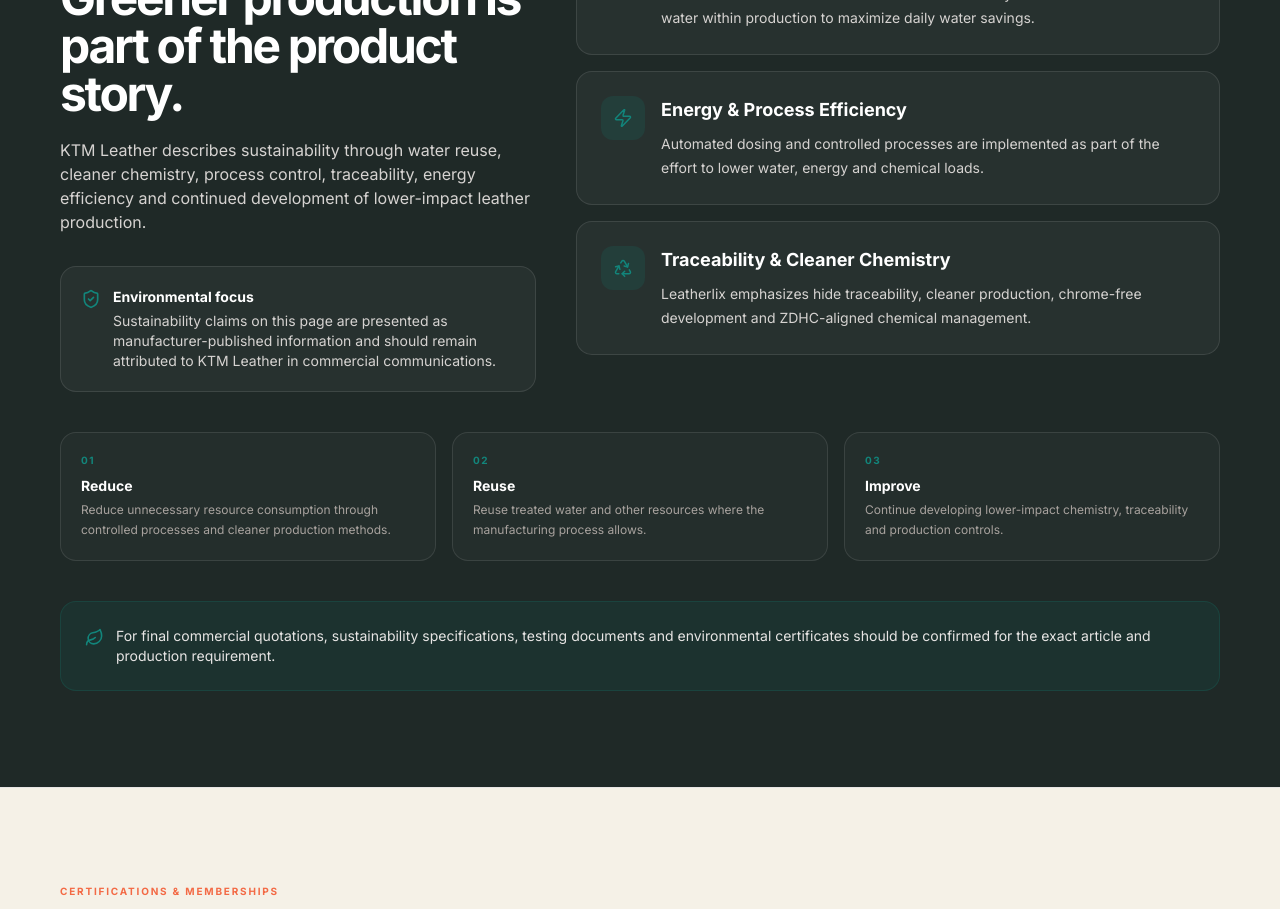
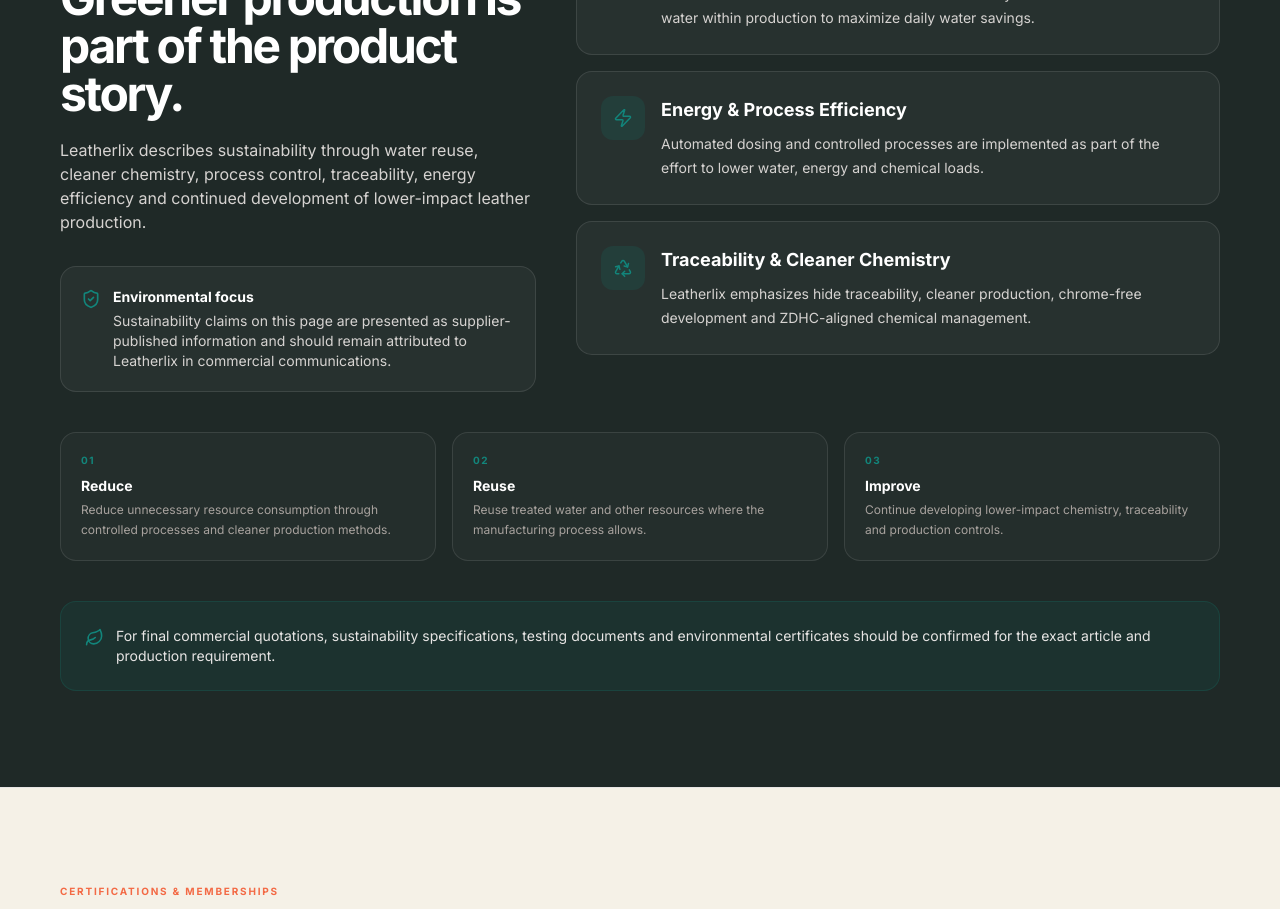
Before and after one commit to Sameer-tech-web/Https-leatherlix-frontend, a React (Vite) app: page / in a window 1280 px wide. Shown: the part 6760-7669 px from the top of the page. Built offline with nearby package versions, Linux system fonts and the light colour scheme.

Commit message:
Update SustainabilitySection.jsx

```diff
--- a/src/components/SustainabilitySection.jsx
+++ b/src/components/SustainabilitySection.jsx
@@ -6,7 +6,7 @@
   Zap,
 } from 'lucide-react';
 
-import { sustainability } from '../data/siteData';
+import { brand, sustainability } from '../data/siteData';
 
 const sustainabilityIcons = [
   Droplets,
@@ -48,7 +48,7 @@
 
             {/* Description */}
             <p className="mt-5 max-w-xl text-sm leading-7 text-stone-300 sm:text-base">
-              KTM Leather describes sustainability through water reuse,
+              {brand?.name || 'Leatherlix'} describes sustainability through water reuse,
               cleaner chemistry, process control, traceability, energy
               efficiency and continued development of lower-impact leather
               production.
@@ -70,8 +70,8 @@
 
                   <p className="mt-1 text-xs leading-5 text-stone-300 sm:text-sm">
                     Sustainability claims on this page are presented as
-                    manufacturer-published information and should remain
-                    attributed to KTM Leather in commercial communications.
+                    supplier-published information and should remain
+                    attributed to {brand?.name || 'Leatherlix'} in commercial communications.
                   </p>
                 </div>
               </div>
```
